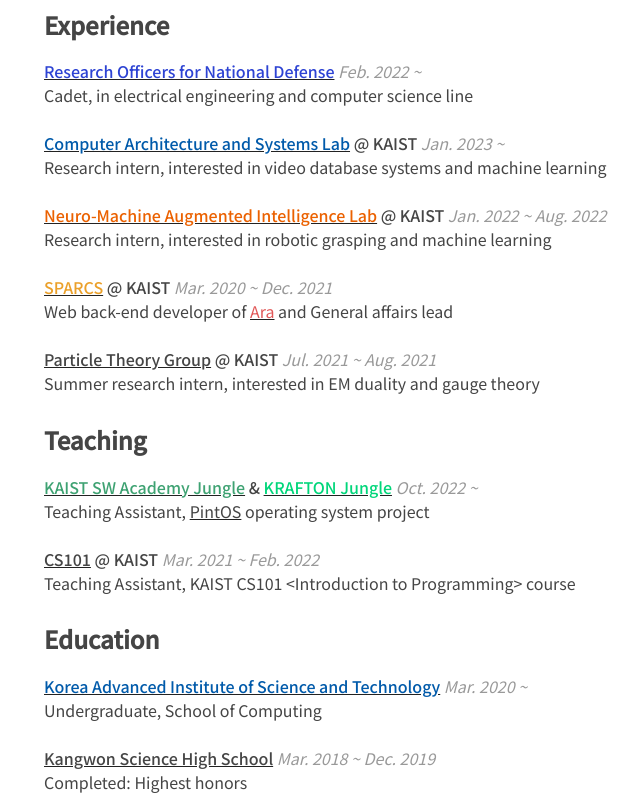
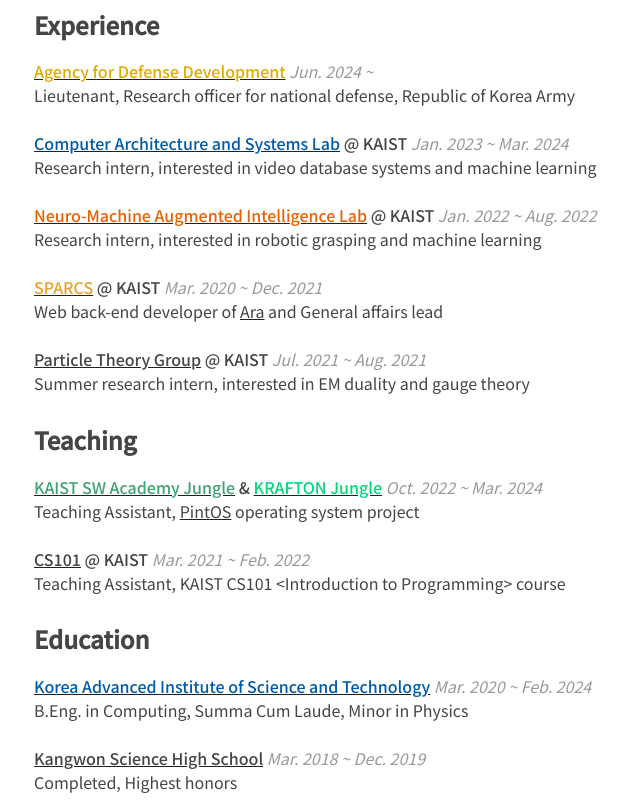
Before and after one commit to iv-y/iv-y.github.io, a plain HTML site: page index.html in a window 1280 px wide. Shown: the part 240-1040 px from the top of the page, without its empty margins (296-936 px from the left). Drawn offline with Linux system fonts and the light colour scheme.

Commit message:
Update ADD

```diff
--- a/templates/index.html
+++ b/index.html
@@ -1,6 +1,5 @@
 <html>
     <head>
-
         <title>YungHee Lee</title>
 
         <link rel="preconnect" href="https://fonts.googleapis.com">
@@ -32,13 +31,13 @@
         <h2>Experience</h2>
         <ul>
             <li>
-                <span class="heavy"><a href="https://rond.or.kr/" class="rond">Research Officers for National Defense</a></span>
-                <i class="sub"> Feb. 2022 ~ </i> <br>
-                Cadet, in electrical engineering and computer science line
+                <span class="heavy"> <a href="https://www.add.re.kr/" class="add">Agency for Defense Development</a> </span>
+                <i class="sub"> Jun. 2024 ~ </i> <br>
+                Lieutenant, Research officer for national defense, Republic of Korea Army
             </li>
             <li>
                 <span class="heavy"><a href="https://casyslab.kaist.ac.kr/" class="kaist">Computer Architecture and Systems Lab</a> @ KAIST</span>
-                <i class="sub"> Jan. 2023 ~ </i> <br>
+                <i class="sub"> Jan. 2023 ~ Mar. 2024 </i> <br>
                 Research intern, interested in video database systems and machine learning
             </li>
             <li>
@@ -50,7 +49,7 @@
                 <span class="heavy"><a href="https://sparcs.org" class="sparcs">SPARCS</a> @ KAIST</span>
                 <i class="sub"> Mar. 2020 ~ Dec. 2021 </i> <br>
                 Web back-end developer of
-                <a href="https://ara.sparcs.org" class="newara">Ara</a> and General affairs lead
+                <a href="https://ara.sparcs.org">Ara</a> and General affairs lead
             </li>
             <li>
                 <span class="heavy"><a href="https://force.kaist.ac.kr">Particle Theory Group</a> @ KAIST</span>
@@ -66,7 +65,7 @@
                     <a href="https://swjungle.net/" class="kaistjungle">KAIST SW Academy Jungle</a> &
                     <a href="https://www.krafton.com/en/csr/jungle/" class="kraftonjungle">KRAFTON Jungle</a>
                 </span>
-                <i class="sub"> Oct. 2022 ~ </i> <br>
+                <i class="sub"> Oct. 2022 ~ Mar. 2024 </i> <br>
                 Teaching Assistant,
                 <a href="https://casys-kaist.github.io/pintos-kaist/">PintOS</a> operating system project
             </li>
@@ -81,13 +80,13 @@
         <ul>
             <li>
                 <span class="heavy"><a href="https://kaist.ac.kr" class="kaist">Korea Advanced Institute of Science and Technology</a></span>
-                <i class="sub"> Mar. 2020 ~ </i> <br>
-                Undergraduate, School of Computing
+                <i class="sub"> Mar. 2020 ~ Feb. 2024 </i> <br>
+                B.Eng. in Computing, Summa Cum Laude, Minor in Physics
             </li>
             <li>
                 <span class="heavy"><a href="https://kangwon-sh.gwe.hs.kr">Kangwon Science High School</a></span>
                 <i class="sub"> Mar. 2018 ~ Dec. 2019 </i> <br>
-                Completed: Highest honors
+                Completed, Highest honors
             </li>
         </ul>
 
@@ -103,7 +102,6 @@
         <h2>Publications</h2>
         <ul>
             <li>
-                [1]
                 Jungwook Mun, Khang Truong Giang, <span class="heavy">Yunghee Lee</span>, Nayoung Oh, Sejoon Huh, Min Kim, Sungho Jo,
                 "HybGrasp: A Hybrid Learning-to-Adapt Architecture for Efficient Robot Grasping,"
                 in IEEE Robotics and Automation Letters, vol. 8, no. 12, pp. 8390-8397, Dec. 2023,
--- a/static/index.css
+++ b/static/index.css
@@ -4,7 +4,7 @@
     font-size: 16px;
     font-weight: 400;
     margin: 2em auto;
-    max-width: 600px;
+    max-width: 620px;
     padding: 1em;
     text-align: left;
     line-height: 1.5;
@@ -77,3 +77,7 @@
 .kaist {
     color: #005aaa
 }
+
+.add {
+    color: rgb(226, 170, 0);
+}
```
Also changed, not shown: requirements.txt (deleted), 5 other files.
